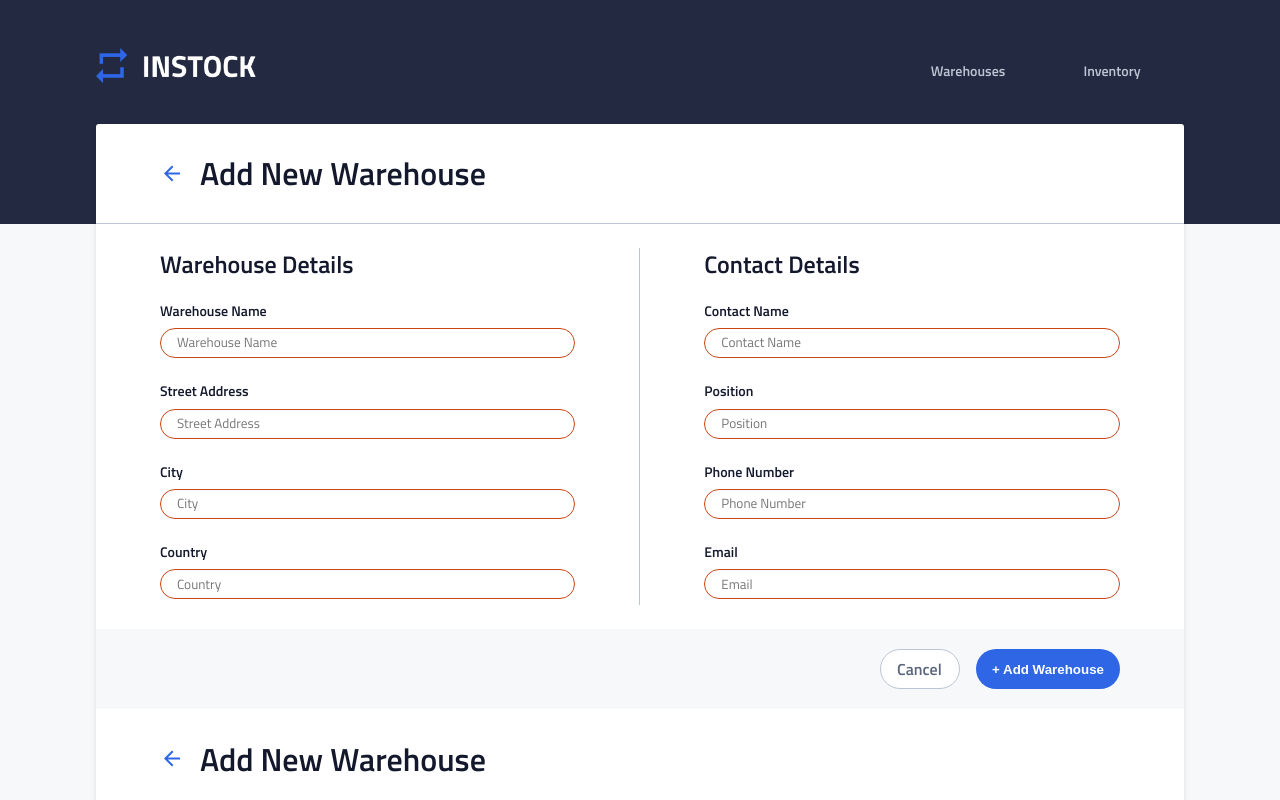
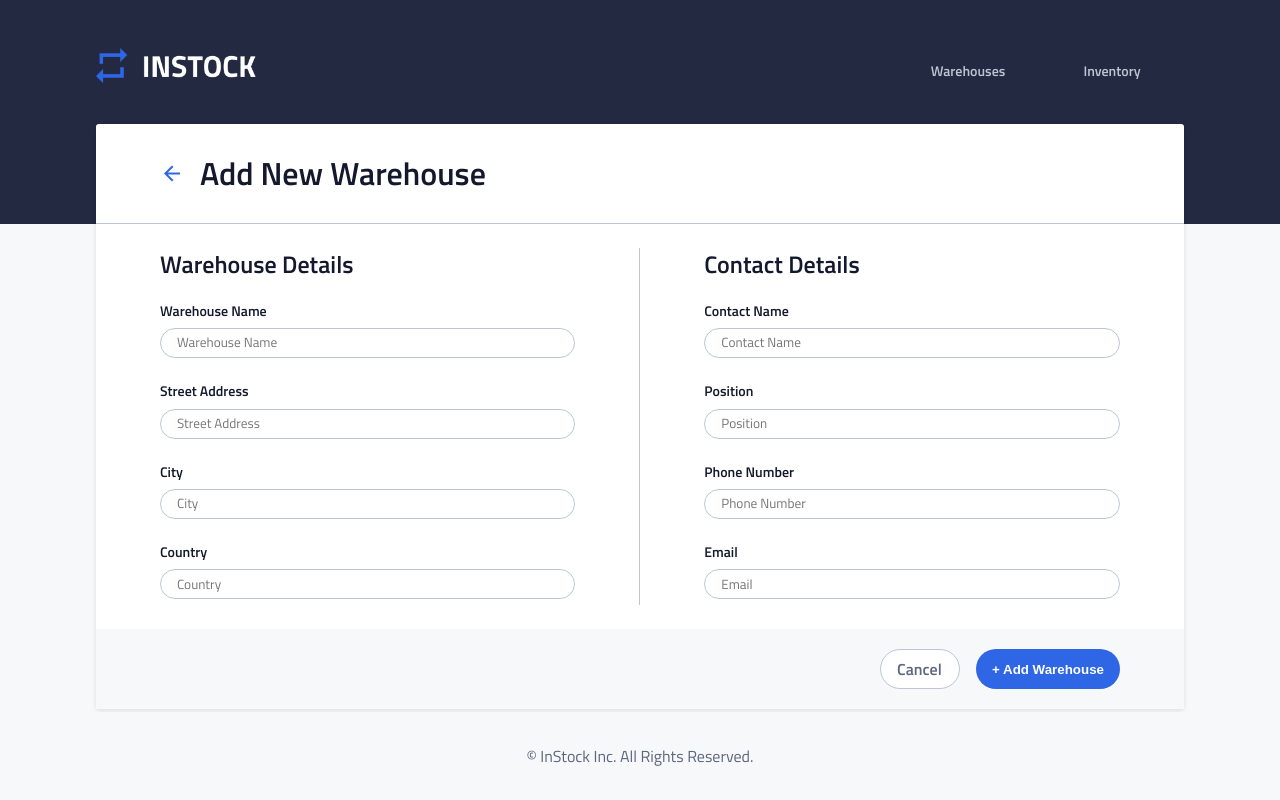
Before and after one commit to auditie/InStock-Client, a React (Create React App) app: page /warehouses/add in a window 1280 px wide. Shown: the top 800 px of the page. Built offline with nearby package versions, Linux system fonts and the light colour scheme.

Commit message:
fixed empty text area errors to glow red

```diff
--- a/src/App.js
+++ b/src/App.js
@@ -15,7 +15,6 @@ function App() {
             <Header />
             <div className="app__bodywrap">
                 <div className="app__card" >
-                    <AddWarehouse />
                     <Switch>
                         {/* <Route path='/' exact component={HomePage} />
                         <Route path='/warehouses/:selectedWarehouse' component={HomePage} />
--- a/src/components/AddWarehouse/AddWarehouse.js
+++ b/src/components/AddWarehouse/AddWarehouse.js
@@ -15,12 +15,19 @@ class AddWarehouse extends React.Component {
         contactPosition: "",
         contactPhone: "",
         contactEmail: "",
+        invalidInput: false,
     };
 
     addWarehouse = (event) => {
         event.preventDefault();
         console.log(event);
 
+        if (!this.state.name || !this.state.address || !this.state.city || !this.state.country || !this.state.contactName || !this.state.contactPosition || !this.state.contactPhone || !this.state.contactEmail) {
+            this.setState({
+                invalidInput: true
+
+            })
+        }
         axios
             .post(`${API_URL}/warehouses/add`, {
                 name: this.state.name,
@@ -46,6 +53,7 @@ class AddWarehouse extends React.Component {
     }
 
     render() {
+
         return (
             <div className="add-warehouse" >
                 <div className="add-warehouse__title" >
@@ -57,24 +65,25 @@ class AddWarehouse extends React.Component {
                         <div className="add-warehouse__warehouse--detail" >
                             <h2 className="add-warehouse__subtitle" >Warehouse Details</h2>
                             <h3 className="add-warehouse__labels" >Warehouse Name</h3>
-                            <textarea type="text" placeholder="Warehouse Name" value={this.state.name} onChange={this.handleChangeWarehouse} name="name" required></textarea>
+                            <textarea className={
+                                (this.state.name.length === 0 && this.state.invalidInput) ? "add-warehouse__error" : ""} type="text" placeholder="Warehouse Name" value={this.state.name} onChange={this.handleChangeWarehouse} name="name" ></textarea>
                             <h3 className="add-warehouse__labels" >Street Address</h3>
-                            <textarea type="text" placeholder="Street Address" value={this.state.address} onChange={this.handleChangeWarehouse} name="address" required></textarea>
+                            <textarea type="text" placeholder="Street Address" value={this.state.address} onChange={this.handleChangeWarehouse} name="address" ></textarea>
                             <h3 className="add-warehouse__labels" >City</h3>
-                            <textarea type="text" placeholder="City" value={this.state.city} onChange={this.handleChangeWarehouse} name="city" required></textarea>
+                            <textarea type="text" placeholder="City" value={this.state.city} onChange={this.handleChangeWarehouse} name="city" ></textarea>
                             <h3 className="add-warehouse__labels" >Country</h3>
-                            <textarea type="text" placeholder="Country" value={this.state.country} onChange={this.handleChangeWarehouse} name="country" required></textarea>
+                            <textarea type="text" placeholder="Country" value={this.state.country} onChange={this.handleChangeWarehouse} name="country" ></textarea>
                         </div>
                         <div className="add-warehouse__contact--detail" >
                             <h2 className="add-warehouse__subtitle" >Contact Details</h2>
                             <h3 className="add-warehouse__labels" >Contact Name</h3>
-                            <textarea type="text" placeholder="Contact Name" value={this.state.contactName} onChange={this.handleChangeWarehouse} name="contactName" required></textarea>
+                            <textarea type="text" placeholder="Contact Name" value={this.state.contactName} onChange={this.handleChangeWarehouse} name="contactName" ></textarea>
                             <h3 className="add-warehouse__labels" >Position</h3>
-                            <textarea type="text" placeholder="Position" value={this.state.contactPosition} onChange={this.handleChangeWarehouse} name="contactPosition" required></textarea>
+                            <textarea type="text" placeholder="Position" value={this.state.contactPosition} onChange={this.handleChangeWarehouse} name="contactPosition" ></textarea>
                             <h3 className="add-warehouse__labels" >Phone Number</h3>
-                            <textarea type="tel" placeholder="Phone Number" pattern="[0-9]{3} [0-9]{3} [0-9]{4}" maxlength="12" value={this.state.contactPhone} onChange={this.handleChangeWarehouse} name="contactPhone" required></textarea>
+                            <textarea type="tel" placeholder="Phone Number" pattern="[0-9]{3} [0-9]{3} [0-9]{4}" maxLength="12" value={this.state.contactPhone} onChange={this.handleChangeWarehouse} name="contactPhone" ></textarea>
                             <h3 className="add-warehouse__labels" >Email</h3>
-                            <textarea type="email" placeholder="Email" value={this.state.contactEmail} onChange={this.handleChangeWarehouse} name="contactEmail" required></textarea>
+                            <textarea type="email" placeholder="Email" value={this.state.contactEmail} onChange={this.handleChangeWarehouse} name="contactEmail" ></textarea>
                         </div>
                     </div>
                     <div className="add-warehouse__submit" >
--- a/src/components/AddWarehouse/AddWarehouse.scss
+++ b/src/components/AddWarehouse/AddWarehouse.scss
@@ -18,9 +18,13 @@ textarea {
     padding: 0.2rem 0 0 1rem;;
 }
 
-textarea:required:invalid {
+.add-warehouse__error {
     border-color: variables.$Red;
 }
+
+// textarea:required:invalid {
+//     border-color: variables.$Red;
+// }
 
 
 .add-warehouse {
```
